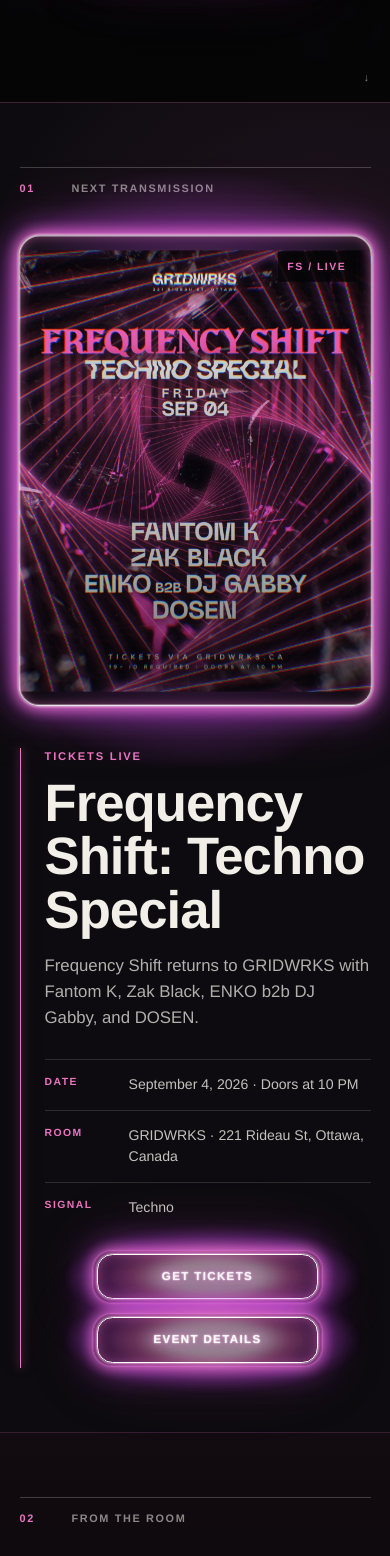
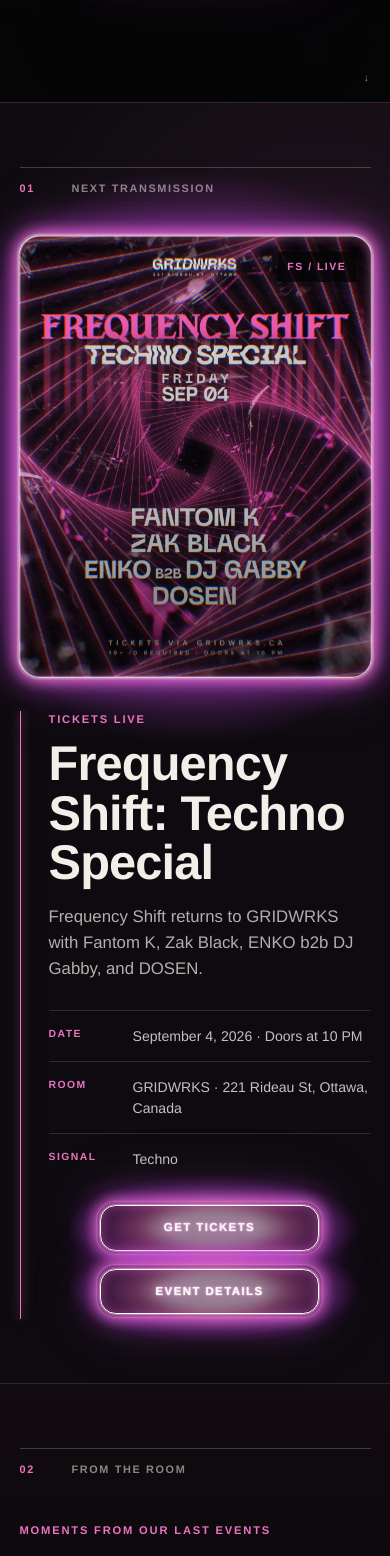
Before and after one commit to dosen-blip/Frequency-Shift, a Next.js app: page / in a window 390 px wide. Shown: the part 742-2298 px from the top of the page. Built offline with nearby package versions, Linux system fonts and the light colour scheme; no server answers.

Commit message:
Refine featured event layout

```diff
--- a/app/globals.css
+++ b/app/globals.css
@@ -3159,8 +3159,8 @@
 
 .home-event__layout {
   display: grid;
-  grid-template-columns: auto minmax(0, 1fr);
-  gap: clamp(2.5rem, 6vw, 6rem);
+  grid-template-columns: minmax(0, 1fr) minmax(0, 0.9fr);
+  gap: clamp(2rem, 3.5vw, 4rem);
   align-items: stretch;
 }
 
@@ -3168,11 +3168,11 @@
   --neon-surface-radius: 1.25rem;
   position: relative;
   display: block;
-  width: auto;
+  width: 100%;
   max-width: none;
-  height: 100%;
+  height: auto;
   min-height: 0;
-  aspect-ratio: 1200 / 1598;
+  aspect-ratio: 4 / 5;
   align-self: stretch;
   justify-self: start;
   overflow: visible;
@@ -3305,7 +3305,8 @@
 
 .home-event__content {
   position: relative;
-  padding-left: clamp(1.5rem, 4vw, 3.5rem);
+  min-height: 100%;
+  padding-left: clamp(2rem, 3.5vw, 4rem);
   border-left: 1px solid var(--signal);
 }
 
@@ -3403,7 +3404,7 @@
 
 .home-event__content h2 {
   max-width: 10ch;
-  font-size: clamp(3.8rem, 7.5vw, 7.2rem);
+  font-size: clamp(3.7rem, 6.7vw, 6.65rem);
 }
 
 .home-event__summary {
@@ -3627,13 +3628,14 @@
     width: min(100%, 34rem);
     height: auto;
     min-height: 0;
-    aspect-ratio: 1200 / 1598;
+    aspect-ratio: 4 / 5;
     align-self: auto;
     justify-self: center;
   }
 
   .home-event__content {
-    padding-left: 1.5rem;
+    min-height: 0;
+    padding-left: 1.75rem;
   }
 
   .home-manifesto__layout {
@@ -3796,7 +3798,7 @@
 
   .home-event__content h2 {
     max-width: 100%;
-    font-size: clamp(3rem, 13.5vw, 4.9rem);
+    font-size: clamp(2.85rem, 12.5vw, 4.55rem);
   }
 
   .home-event__facts div {
```
